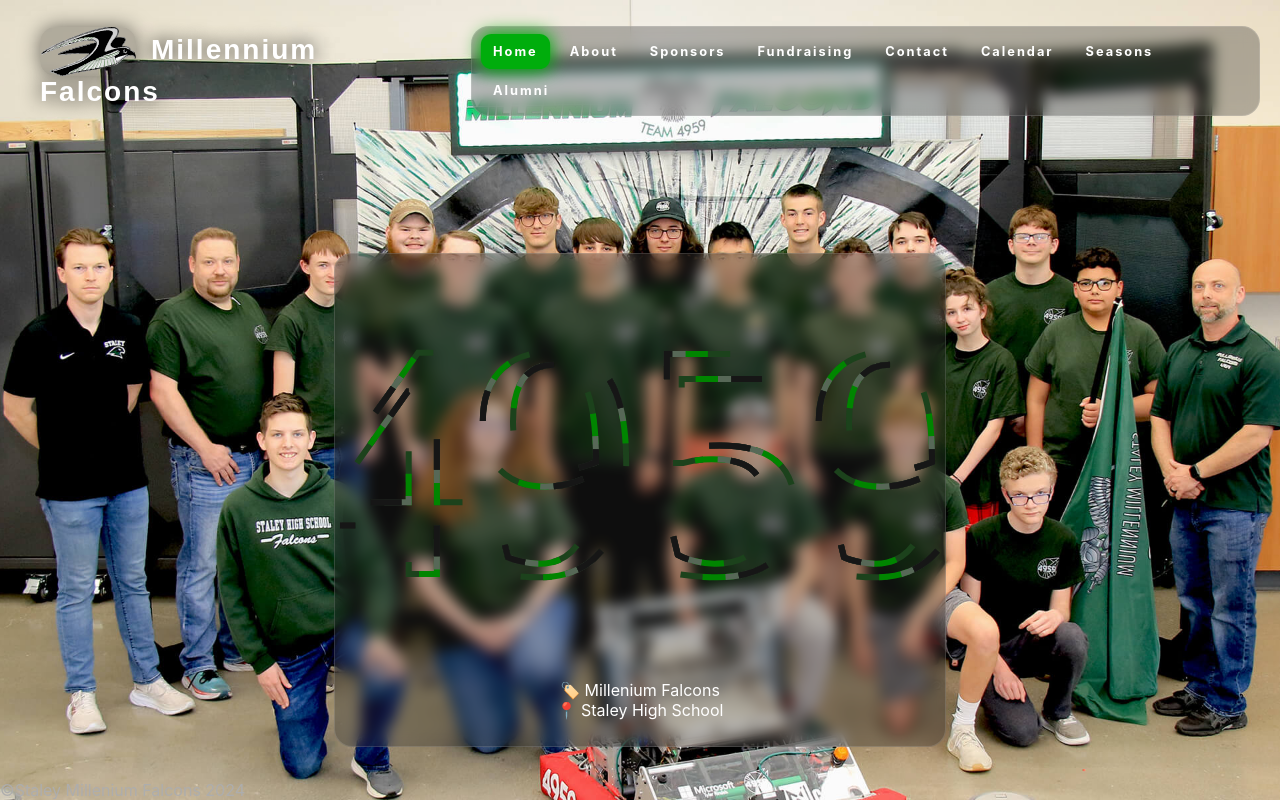
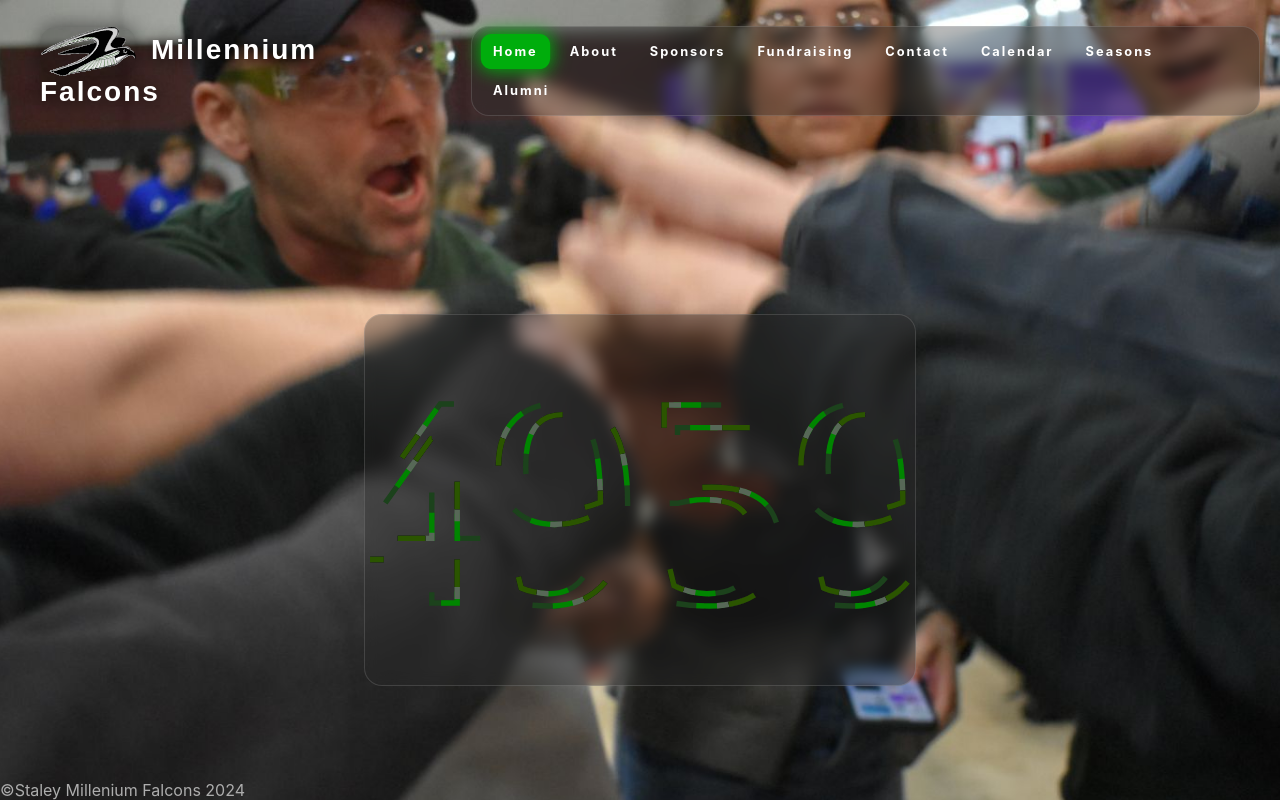
Before and after one commit to SHS-Programmers/final-robotics-site, a React (Create React App) app: page / in a window 1280 px wide. Shown: the top 800 px of the page. Built offline with nearby package versions, Linux system fonts and the light colour scheme; no server answers; a web font is replaced by a local one.

Commit message:
Added new team photo. The landing effect got a revamp.

```diff
--- a/src/Components/Effects/Title/TitleEffect.css
+++ b/src/Components/Effects/Title/TitleEffect.css
@@ -44,6 +44,10 @@
     stroke: #161616;
 }
 
+.text-copy.color9 {
+    stroke: #2b5500;
+}
+
 @keyframes stroke-offset {
     100% {
         stroke-dashoffset: -35%;
--- a/src/Components/Effects/Title/TitleEffect.tsx
+++ b/src/Components/Effects/Title/TitleEffect.tsx
@@ -11,7 +11,7 @@ interface TitleEffectProps {
 const TitleEffect: React.FC<TitleEffectProps> = ({ color1, color2, text }) => {
     return (
         <div className="container">
-            <svg viewBox="0 0 300 200" style={{ position: "relative", width: "100%", height: "50vh" }} className="svg">
+            <svg viewBox="0 0 300 200" style={{ position: "relative", width: "100%", height: "45vh" }} className="svg">
                 <symbol id="s-text">
                     <text textAnchor="middle" x="50%" y="80%">
                         {text}
@@ -29,6 +29,7 @@ const TitleEffect: React.FC<TitleEffectProps> = ({ color1, color2, text }) => {
                     <use xlinkHref="#s-text" className="text-copy color6" style={{animationDelay: '6s'}}></use>
                     <use xlinkHref="#s-text" className="text-copy color7" style={{animationDelay: '7s'}}></use>
                     <use xlinkHref="#s-text" className="text-copy color8" style={{animationDelay: '8s'}}></use>
+                    <use xlinkHref="#s-text" className="text-copy color9" style={{animationDelay: '9s'}}></use>
                 </g>
             </svg>
         </div>
--- a/src/Landing/Landing.css
+++ b/src/Landing/Landing.css
@@ -63,6 +63,9 @@
     height: 100%;
     translate: 0 -50%;
 }
+.no-margin {
+    margin-top: 0;
+}
 /* Parallax Background Media Queries */
 @media only screen and (min-width: 700px) {
     .parallax {
--- a/src/Landing/Landing.tsx
+++ b/src/Landing/Landing.tsx
@@ -6,6 +6,7 @@ import TitleEffect from "../Components/Effects/Title/TitleEffect";
 import ImageSlider from "../Components/Effects/Slideshow/ImageSlider";
 
 const images = [
+    './slides/Team2526.JPG',
     './slides/countdown.JPG',
     './slides/Team2324.JPG',
     './slides/Team2425.jpg',
@@ -36,7 +37,6 @@ function Landing() {
                 <div className="title">
                     <div className="frosted-glass contain">
                         <TitleEffect color1="var(--color-green)" color2="var(--color-black)" text="4959" />
-                        <TeamInfo />
                     </div>
                 </div>
             </div>
@@ -46,13 +46,6 @@ function Landing() {
         </div>
     );
 }
-
-const TeamInfo = () => (
-    <ul aria-label="Team Information">
-        <li>🏷️ Millenium Falcons</li>
-        <li>📍 Staley High School</li>
-    </ul>
-);
 
 const AboutSection = () => (
     <div className="borderHomeInfo">
```
Also changed, not shown: public/slides/Team2526.JPG (added).
